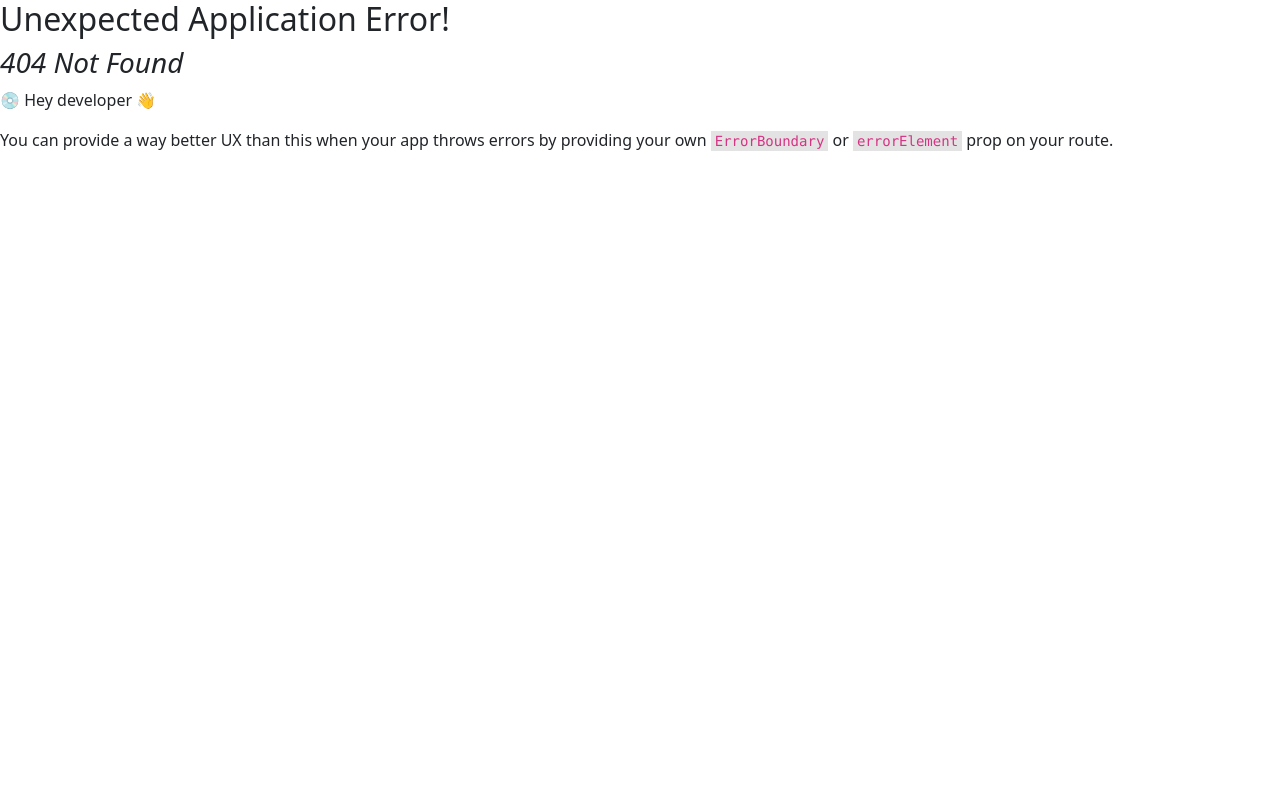
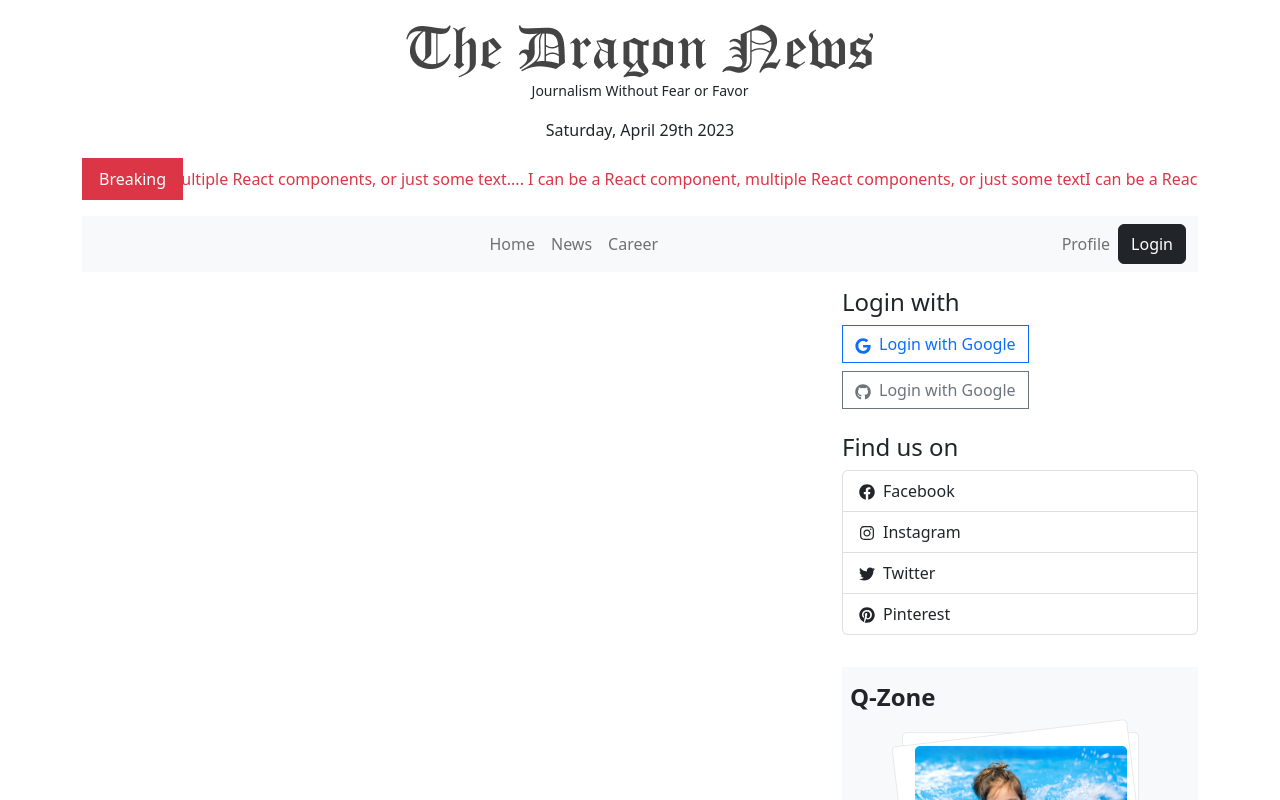
Before and after one commit to Rakibhasan-programmer/the-news-dragon-client-side, a React (Vite) app: page /news in a window 1280 px wide. Before the commit this address had no page. Shown: the top 800 px of the page. Built offline with nearby package versions, Linux system fonts and the light colour scheme.

Commit message:
news layout

```diff
--- /dev/null
+++ b/src/layouts/NewsLayout.jsx
@@ -0,0 +1,24 @@
+import React from 'react';
+import LeftNav from '../pages/shared/LeftNav';
+import RightNav from '../pages/shared/RightNav';
+import { Outlet } from 'react-router-dom';
+import { Col, Container, Row } from 'react-bootstrap';
+
+const NewsLayout = () => {
+    return (
+        <>
+            <Container>
+                <Row>
+                    <Col lg={8}>
+                        <Outlet />
+                    </Col>
+                    <Col lg={4}>
+                        <RightNav />
+                    </Col>
+                </Row>
+            </Container>
+        </>
+    );
+};
+
+export default NewsLayout;
--- /dev/null
+++ b/src/pages/Category.jsx
@@ -0,0 +1,13 @@
+import React from 'react';
+import { useParams } from 'react-router-dom';
+
+const Category = () => {
+    const {id} = useParams();
+    return (
+        <div>
+            <h4>This is a category: {id}</h4>
+        </div>
+    );
+};
+
+export default Category;
--- a/src/pages/Home.jsx
+++ b/src/pages/Home.jsx
@@ -2,6 +2,7 @@ import React from 'react';
 import { Col, Container, Row } from 'react-bootstrap';
 import LeftNav from './shared/LeftNav';
 import RightNav from './shared/RightNav';
+import { Outlet } from 'react-router-dom';
 
 const Home = () => {
     return (
@@ -12,7 +13,7 @@ const Home = () => {
                         <LeftNav />
                     </Col>
                     <Col lg={6}>
-                        <h2>Main Content</h2>
+                        <Outlet />
                     </Col>
                     <Col lg={3}>
                         <RightNav />
--- a/src/pages/shared/Header.jsx
+++ b/src/pages/shared/Header.jsx
@@ -3,6 +3,7 @@ import logo from "../../assets/logo.png";
 import moment from "moment";
 import { Button, Container, Nav, Navbar } from "react-bootstrap";
 import Marquee from "react-fast-marquee";
+import { Link } from "react-router-dom";
 
 const Header = () => {
   return (
@@ -31,9 +32,18 @@ const Header = () => {
               <Navbar.Toggle aria-controls="responsive-navbar-nav" />
               <Navbar.Collapse id="responsive-navbar-nav">
                 <Nav className="mx-auto">
-                  <Nav.Link href="#features">Home</Nav.Link>
-                  <Nav.Link href="#pricing">About</Nav.Link>
-                  <Nav.Link href="#pricing">Career</Nav.Link>
+                  <Link className="text-decoration-none nav-link" to={"/"}>
+                    Home
+                  </Link>
+                  <Link className="text-decoration-none nav-link" to={"/news"}>
+                    News
+                  </Link>
+                  <Link
+                    className="text-decoration-none nav-link"
+                    to={"/career"}
+                  >
+                    Career
+                  </Link>
                 </Nav>
                 <Nav>
                   <Nav.Link href="#deets">Profile</Nav.Link>
--- a/src/pages/shared/LeftNav.jsx
+++ b/src/pages/shared/LeftNav.jsx
@@ -17,7 +17,7 @@ const LeftNav = () => {
           <p key={category.id}>
             <Link
               className="text-decoration-none text-black"
-              to={`/categories/${category.id}`}
+              to={`/category/${category.id}`}
             >
               {category.name}
             </Link>
```
Also changed, not shown: src/routes/Route.jsx (+14 -2 lines).
